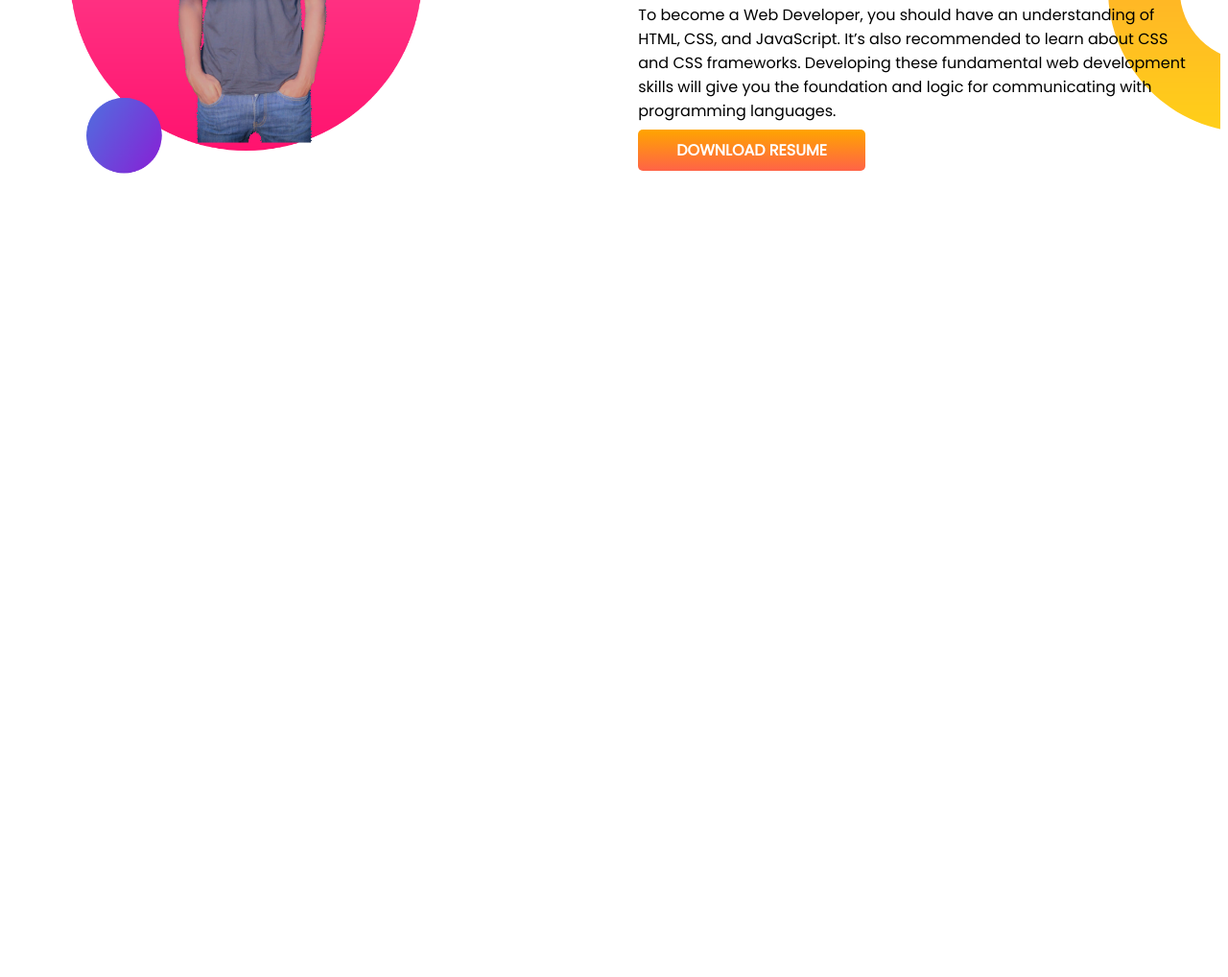
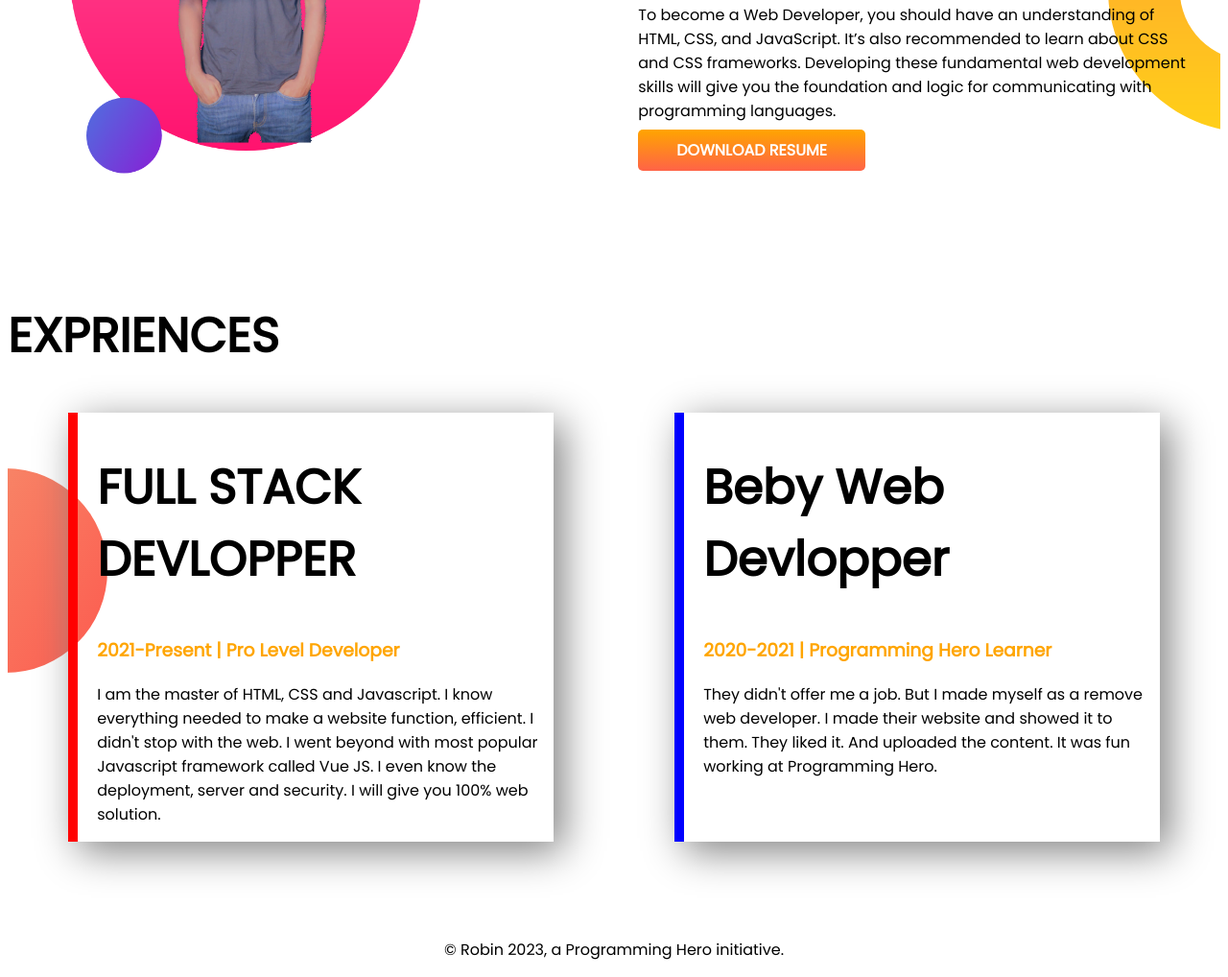
Before and after one commit to Hasibulahosanrobin1/devloper-protfolio, a plain HTML site: page index.html in a window 1280 px wide. Shown: the part 832-1850 px from the top of the page at 96% size. Before the commit the page ends 1145 px from the top, so only its background shows below. Drawn offline with Linux system fonts and the light colour scheme.

Commit message:
finished at last

```diff
--- a/index.html
+++ b/index.html
@@ -11,7 +11,7 @@
     <link rel="stylesheet" href="style.css">
 </head>
 <body>
-<section class="image-click">
+<section class="image-click  flexible">
     <div class="hlaf-width">
         <h1>Welcome To</h1>
         <h1><span class="name"> Hasibul Ahosan </span> World </h1>
@@ -24,7 +24,7 @@
         <img src="images/robin12.png" alt="">
     </div>
 </section>
-<section class="dream-big">
+<section class="dream-big  flexible">
     <div class="hlaf-width">
   <img src="images/robin21.png" alt="">
  </div>
@@ -35,5 +35,23 @@
     <a class="link-button"  target="_blank" href="">DOWNLOAD RESUME</a>
  </div>
 </section>
+<section class="exprience-line">
+    <h1>EXPRIENCES</h1>
+  <div class="flexible">
+    <div id="full-stack-devlopper" class="exprience-item">
+        <h1>FULL STACK DEVLOPPER</h1>
+        <h3 class="name">2021-Present | Pro Level Developer</h3>
+        <p>I am the master of HTML, CSS and Javascript. I know everything needed to make a website function, efficient. I didn't stop with the web. I went beyond with most popular Javascript framework called Vue JS. I even know the deployment, server and security. I will give you 100% web solution.</p>
+       </div>
+       <div id="beby-web-devloper" class="exprience-item">
+         <h1>Beby Web Devlopper</h1>
+         <h3 class="name">2020-2021 | Programming Hero Learner</h3>
+         <p>They didn't offer me a job. But I made myself as a remove web developer. I made their website and showed it to them. They liked it. And uploaded the content. It was fun working at Programming Hero.</p>
+       </div>
+  </div>
+</section>
 </body>
+<footer>
+    <p>© Robin 2023, a Programming Hero initiative.</p>
+</footer>
 </html>
--- a/style.css
+++ b/style.css
@@ -7,7 +7,7 @@ h1{
 .name{
     color: orange;
 }
-section{
+.flexible{
     display: flex;
     margin-bottom: 100px;
 }
@@ -36,3 +36,24 @@ section{
     background-position: right;
 
 }
+.exprience-item{
+    width: 40%;
+    margin-left: 5%;
+    margin-right: 5%;
+    padding-left: 20px;
+    box-shadow: 10px 10px 40px gray;
+}
+.exprience-line{
+    background-image: url(images/exp-bg.png);
+    background-repeat: no-repeat;
+    background-position: left;
+}
+#full-stack-devlopper{
+    border-left: 10px solid red;
+}
+#beby-web-devloper{
+    border-left: 10px solid blue;
+}
+footer p{
+    text-align: center;
+}
```
